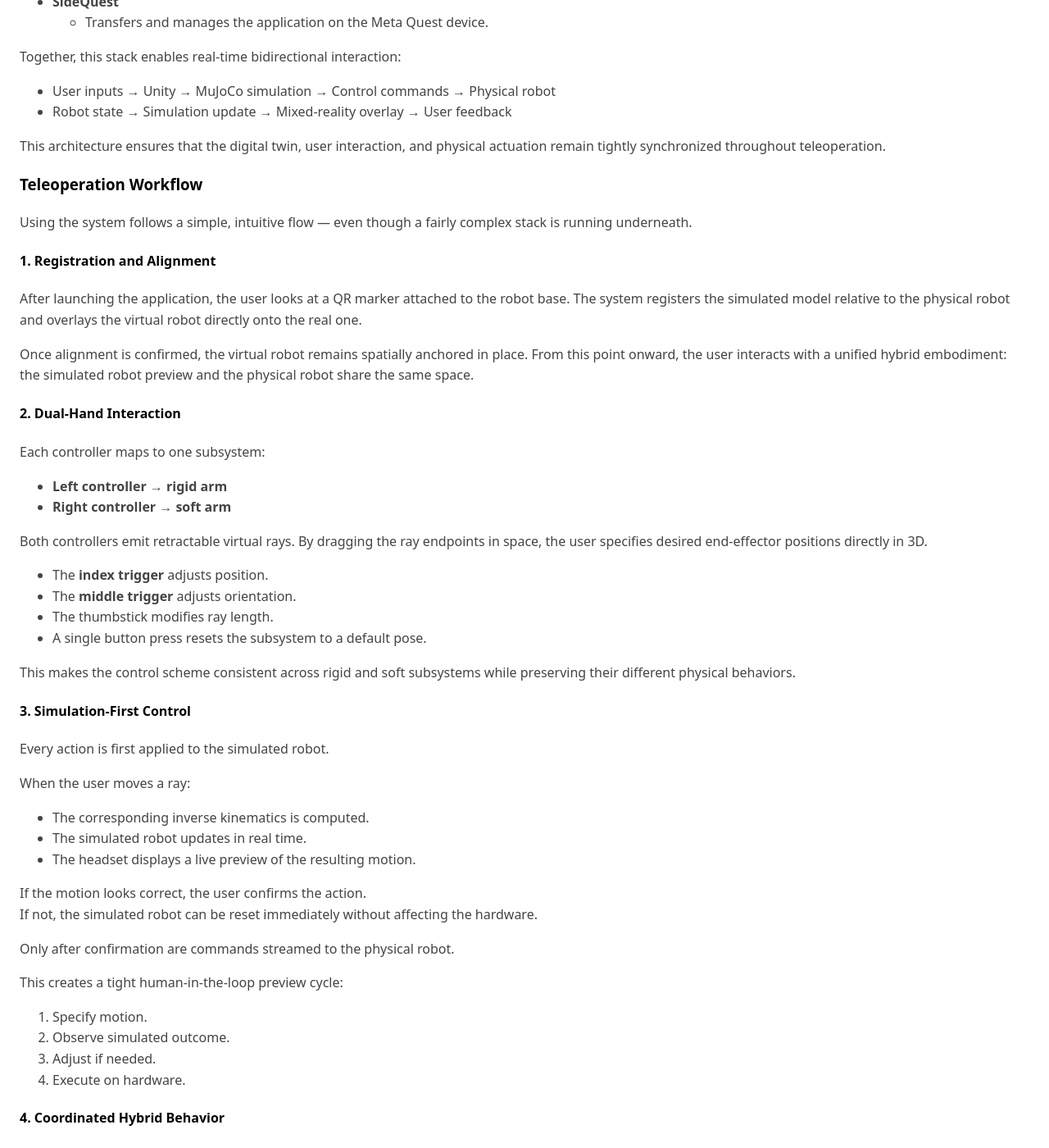
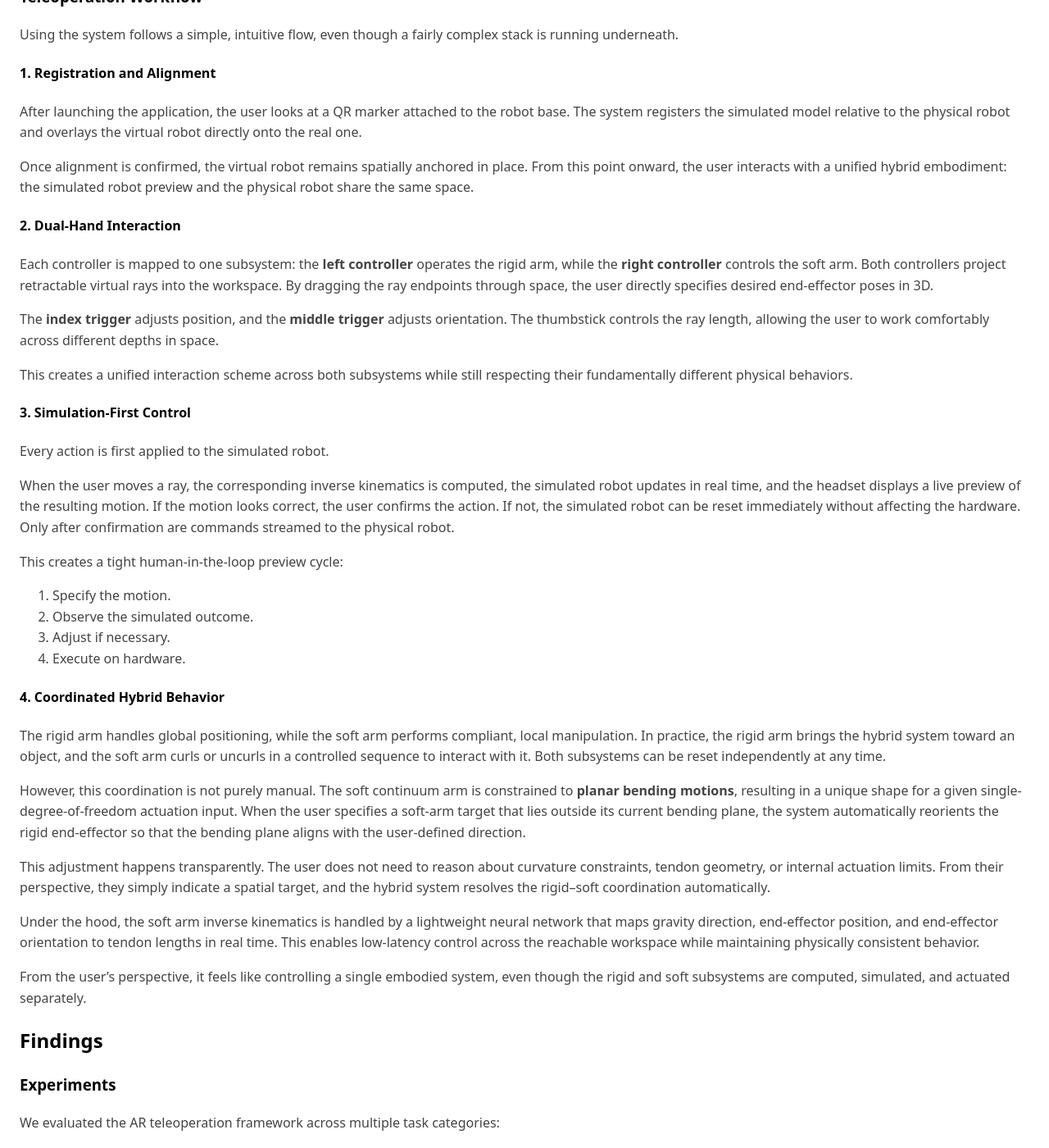
Before and after one commit to Jack-Klusmann/jack-klusmann.github.io, a Jekyll site: the page built from _projects/human_robot_interaction_3.md, in a window 1280 px wide and 1400 px high, scrolled down 3322 px. Shown: the whole window at 82% size. Built offline with Jekyll 4.4.1, drawn with Linux system fonts in a browser that asks for light colours; some of the changed text lies outside the part shown.

Commit message:
Made more concise

```diff
--- a/_projects/human_robot_interaction_3.md
+++ b/_projects/human_robot_interaction_3.md
@@ -17,9 +17,9 @@ Soft robots behave very differently. Their motion depends not only on actuation,
 
 These difficulties become even more pronounced when rigid and soft subsystems are combined. It is no longer just a question of how to control a soft robot, but how to coordinate precision and compliance within a single embodied system.
 
-Traditional teleoperation interfaces designed for rigid robots, such as joysticks, teach pendants, or graphical user interfaces, do not translate well to this setting. Hybrid rigid–soft teleoperation remains relatively unexplored, and mapping intuitive human intent to coordinated rigid–soft motion in such systems is still an open problem.
+Traditional teleoperation interfaces designed for rigid robots, such as joysticks, teach pendants, or graphical user interfaces, do not translate well to this setting. However, hybrid rigid–soft teleoperation remains relatively unexplored, and mapping intuitive human intent to coordinated rigid–soft motion in such systems is still an open problem.
 
-In this project, we developed an augmented reality (AR)-based teleoperation framework that allows users to:
+To solve this problem, we developed an augmented reality (AR)-based teleoperation framework that allows users to:
 
 - Control the rigid and soft subsystems jointly within a unified hybrid robot.
 - Interact directly with a simulated version of the robot before executing motions on hardware.
@@ -44,7 +42,7 @@ At a high level:
   - One controlling the rigid arm.
   - One controlling the soft robot tendon motors.
 
-This structure ensures that visualization, control, and physical execution remain synchronized.
+A demonstration of the system in action is available in the Media section of this page.
 
 ### Hardware Stack
 
@@ -59,10 +57,10 @@ The physical system consists of the following components:
 
 - **Left Touch Plus Controller**
   - Controls the end-effector position of the rigid robot.
-  - Provides 6-DoF pose tracking for rigid-arm target specification.
+  - Provides 6-DoF pose tracking for specifying rigid-arm target positions.
 
 - **Right Touch Plus Controller**
-  - Controls the soft robot.
+  - Controls the end-effector position of the soft robot.
   - Provides 6-DoF pose tracking for specifying soft-arm target positions.
 
 #### Robot Actuation Layer
@@ -120,24 +118,16 @@ The software architecture integrates simulation, tracking, rendering, and deploy
   - Handles spatial mapping and passthrough rendering.
   - Aligns simulated and physical robots in mixed reality.
 
-#### Deployment Pipeline
-
-- **Gradle Build System**
-  - Builds and packages the compiled application for Meta Quest.
-
-- **SideQuest**
-  - Transfers and manages the application on the Meta Quest device.
-
 Together, this stack enables real-time bidirectional interaction:
 
-- User inputs → Unity → MuJoCo simulation → Control commands → Physical robot
-- Robot state → Simulation update → Mixed-reality overlay → User feedback
+- User inputs → Unity → MuJoCo simulation → Control commands → Physical robot.
+- Robot state → Simulation update → Mixed-reality overlay → User feedback.
 
 This architecture ensures that the digital twin, user interaction, and physical actuation remain tightly synchronized throughout teleoperation.
 
 ### Teleoperation Workflow
 
-Using the system follows a simple, intuitive flow — even though a fairly complex stack is running underneath.
+Using the system follows a simple, intuitive flow, even though a fairly complex stack is running underneath.
 
 #### 1. Registration and Alignment
 
@@ -147,73 +137,36 @@ Once alignment is confirmed, the virtual robot remains spatially anchored in pla
 
 #### 2. Dual-Hand Interaction
 
-Each controller maps to one subsystem:
+Each controller is mapped to one subsystem: the **left controller** operates the rigid arm, while the **right controller** controls the soft arm. Both controllers project retractable virtual rays into the workspace. By dragging the ray endpoints through space, the user directly specifies desired end-effector poses in 3D.
 
-- **Left controller → rigid arm**
-- **Right controller → soft arm**
+The **index trigger** adjusts position, and the **middle trigger** adjusts orientation. The thumbstick controls the ray length, allowing the user to work comfortably across different depths in space.
 
-Both controllers emit retractable virtual rays. By dragging the ray endpoints in space, the user specifies desired end-effector positions directly in 3D.
-
-- The **index trigger** adjusts position.
-- The **middle trigger** adjusts orientation.
-- The thumbstick modifies ray length.
-- A single button press resets the subsystem to a default pose.
-
-This makes the control scheme consistent across rigid and soft subsystems while preserving their different physical behaviors.
+This creates a unified interaction scheme across both subsystems while still respecting their fundamentally different physical behaviors.
 
 #### 3. Simulation-First Control
 
 Every action is first applied to the simulated robot.
 
-When the user moves a ray:
-
-- The corresponding inverse kinematics is computed.
-- The simulated robot updates in real time.
-- The headset displays a live preview of the resulting motion.
-
-If the motion looks correct, the user confirms the action.
-If not, the simulated robot can be reset immediately without affecting the hardware.
-
-Only after confirmation are commands streamed to the physical robot.
+When the user moves a ray, the corresponding inverse kinematics is computed, the simulated robot updates in real time, and the headset displays a live preview of the resulting motion. If the motion looks correct, the user confirms the action. If not, the simulated robot can be reset immediately without affecting the hardware. Only after confirmation are commands streamed to the physical robot.
 
 This creates a tight human-in-the-loop preview cycle:
 
-1. Specify motion.
-2. Observe simulated outcome.
-3. Adjust if needed.
+1. Specify the motion.
+2. Observe the simulated outcome.
+3. Adjust if necessary.
 4. Execute on hardware.
 
 #### 4. Coordinated Hybrid Behavior
 
-The rigid arm handles global positioning.
-The soft arm handles compliant, local manipulation.
+The rigid arm handles global positioning, while the soft arm performs compliant, local manipulation. In practice, the rigid arm brings the hybrid system toward an object, and the soft arm curls or uncurls in a controlled sequence to interact with it. Both subsystems can be reset independently at any time.
 
-For example:
+However, this coordination is not purely manual. The soft continuum arm is constrained to **planar bending motions**, resulting in a unique shape for a given single-degree-of-freedom actuation input. When the user specifies a soft-arm target that lies outside its current bending plane, the system automatically reorients the rigid end-effector so that the bending plane aligns with the user-defined direction.
 
-- The rigid arm moves the hybrid system toward an object.
-- The soft arm curls or uncurls in a controlled sequence.
-- Both subsystems can be reset independently.
+This adjustment happens transparently. The user does not need to reason about curvature constraints, tendon geometry, or internal actuation limits. From their perspective, they simply indicate a spatial target, and the hybrid system resolves the rigid–soft coordination automatically.
 
-However, this coordination is not purely manual.
+Under the hood, the soft arm inverse kinematics is handled by a lightweight neural network that maps gravity direction, end-effector position, and end-effector orientation to tendon lengths in real time. This enables low-latency control across the reachable workspace while maintaining physically consistent behavior.
 
-The soft continuum arm is constrained to **planar bending motions**, resulting in a unique shape for a given single-degree-of-freedom actuation input. When the user specifies a soft-arm target that lies outside its current bending plane, the system automatically reorients the rigid end-effector so that:
-
-- The bending plane aligns with the user-defined direction.
-- The soft arm can execute a physically consistent curl toward the target.
-
-This alignment happens transparently. The user does not need to reason about curvature constraints, tendon geometry, or internal actuation limits. From their perspective, they simply indicate a spatial target, and the hybrid system resolves the rigid–soft coordination automatically.
-
-Under the hood, the soft arm inverse kinematics is handled by a lightweight neural network that maps:
-
-- Gravity direction
-- End-effector position
-- End-effector orientation
-
-to tendon lengths in real time.
-
-This enables low-latency control across the reachable workspace while maintaining physically consistent behavior.
-
-From the user’s perspective, it feels like controlling a single embodied system — even though rigid and soft subsystems are computed, simulated, and actuated separately.
+From the user’s perspective, it feels like controlling a single embodied system, even though the rigid and soft subsystems are computed, simulated, and actuated separately.
 
 ## Findings
 
```
Also changed, not shown: other parts of _projects/human_robot_interaction_3.md (+3 -5 lines).
